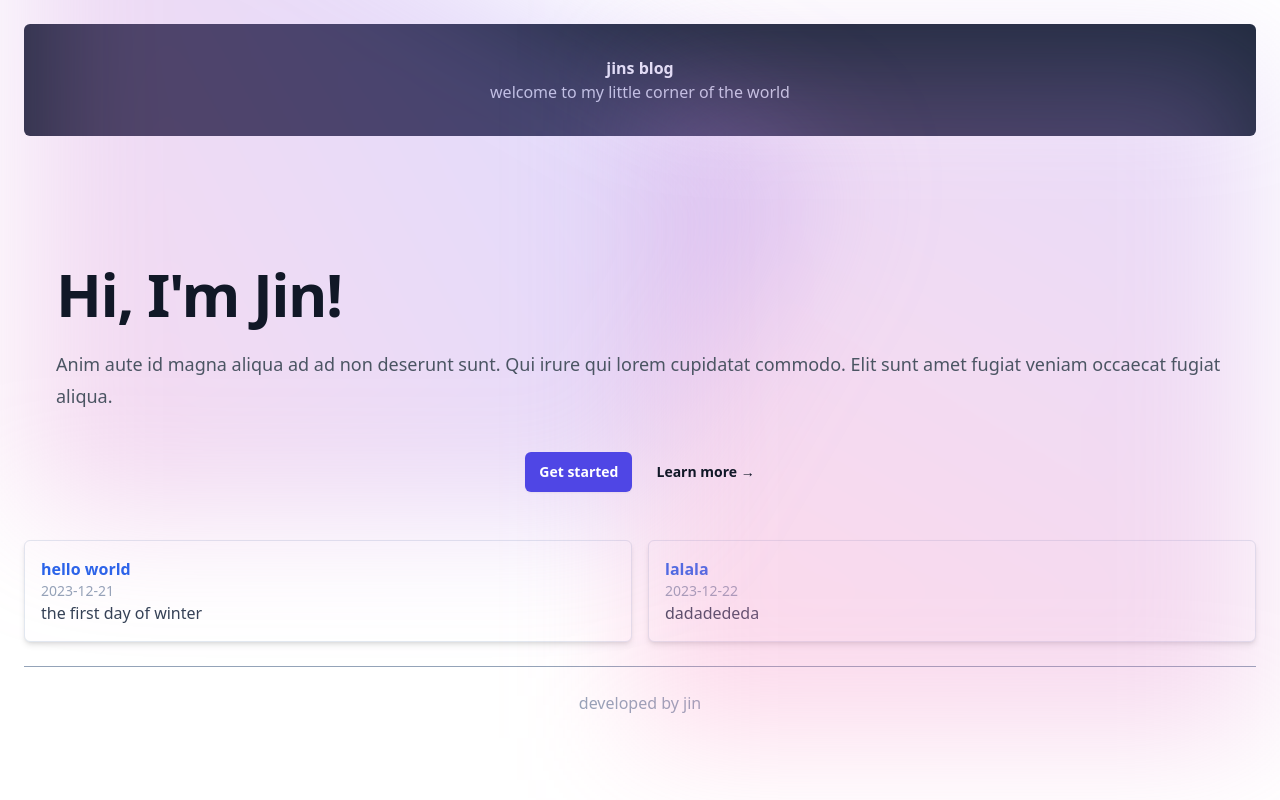
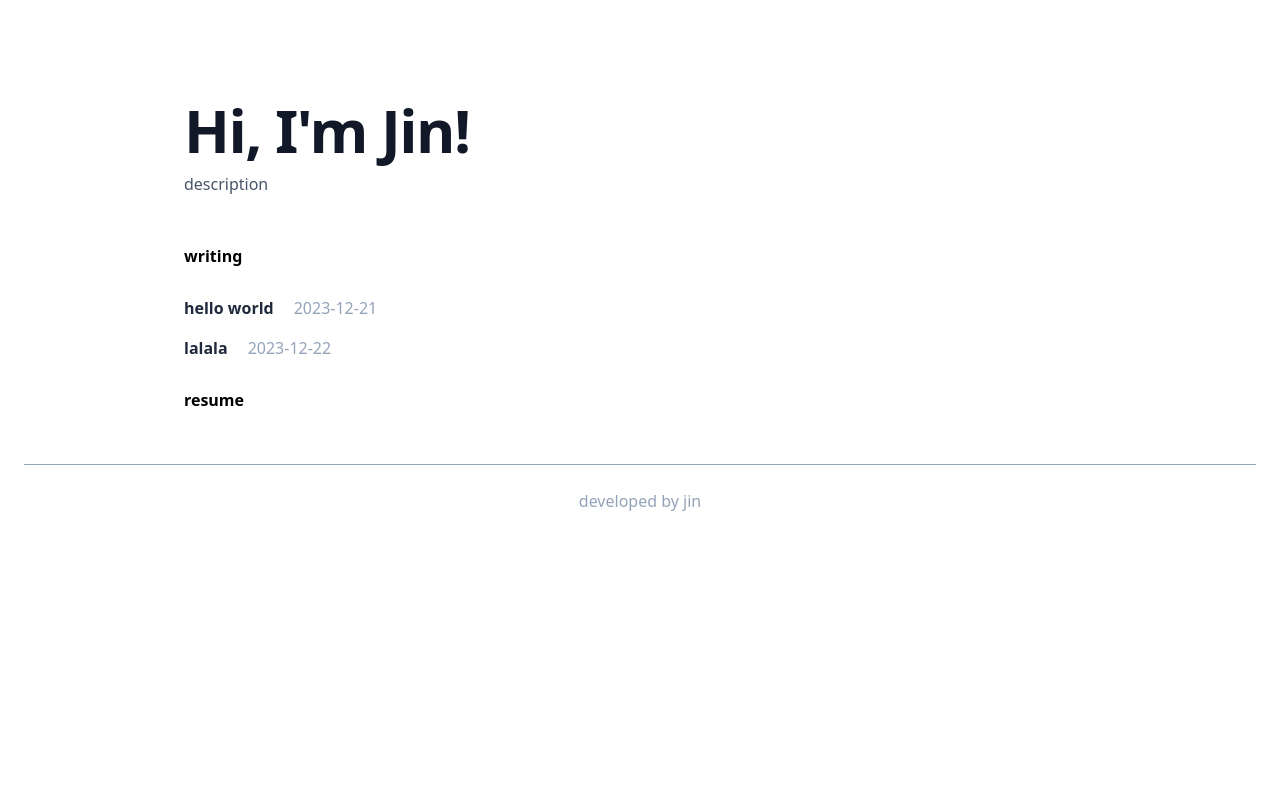
Before and after one commit to jin-lee4/blog, a Next.js app: page / in a window 1280 px wide. Built offline with nearby package versions, Linux system fonts and the light colour scheme.

Commit message:
content components

```diff
--- a/components/PostPreview.tsx
+++ b/components/PostPreview.tsx
@@ -3,12 +3,12 @@ import { PostMetadata } from "./PostMetadata";
 
 const PostPreview = (props: PostMetadata) => {
     return (
-    <div className='border border-slate-200 p-4 rounded-md shadow-md bg-white'>
+    // <div className='border border-slate-200 p-4 rounded-md shadow-md bg-white'>
+    <div className="inline-flex">
     <Link href={`/posts/${props.slug}`}>
-    <h2 className='font-bold text-blue-600 hover:underline'>{props.title}</h2>
+    <h2 className='font-bold text-slate-800 hover:underline'>{props.title}</h2>
     </Link>
-    <p className='text-sm text-slate-400'>{props.date}</p>
-    <p className='text-slate-700'>{props.subtitle}</p>
+    <p className=' text-slate-400 px-5'>{props.date}</p>
   </div>
   );
 };
--- /dev/null
+++ b/components/content.tsx
@@ -0,0 +1,23 @@
+import getPostMetaData from "../components/getPostMetadata";
+import PostPreview from "../components/PostPreview";
+
+const content = () => {
+  const postMetaData = getPostMetaData();
+  const postPreviews = postMetaData.map((post) => (
+    <PostPreview key={post.slug} {...post} />
+  ));
+
+  return (
+    <div className="">
+      <div className="">
+        <h1 className="font-bold text-4x1 py-7">writing</h1>
+        <div className="grid grid-cols-1 gap-4">{postPreviews}</div>
+      </div>
+      <div className=''>
+        <h1 className='font-bold text-4x1 py-7'>resume</h1>
+      </div>
+    </div>
+  );
+};
+
+export default content;
--- /dev/null
+++ b/components/intro.tsx
@@ -0,0 +1,14 @@
+const intro = () => {
+    return (
+        <div className="py-5 space-y-3">
+            <h1 className="text-4xl font-bold tracking-tight text-gray-900 sm:text-6xl">
+              Hi, I'm Jin!
+            </h1>
+            <p className='text-slate-600'>
+                description
+            </p>
+        </div>
+    );
+};
+
+export default intro;
--- a/src/app/layout.tsx
+++ b/src/app/layout.tsx
@@ -17,13 +17,13 @@ export default function RootLayout({
 }) {
 
   const header = (
-    <header>
-      <div className="text-center bg-slate-800 p-8 my-6 rounded-md">
+    <header className="bg-white py-10">
+      {/* <div className="text-center bg-slate-800 p-8 my-6 rounded-md">
         <Link href='/'>
           <h1 className='text-slate-100 font-bold'>jins blog</h1>
           </Link>
         <p className='text-slate-300'>welcome to my little corner of the world</p>
-      </div>
+      </div> */}
     </header>
   );
 
--- a/src/app/page.tsx
+++ b/src/app/page.tsx
@@ -1,20 +1,16 @@
-import getPostMetaData from "../../components/getPostMetadata";
-import PostPreview from "../../components/PostPreview";
 import hero from "../../components/hero";
+import intro from "../../components/intro";
+import content from '../../components/content';
 
 const HomePage = () => {
-  const postMetaData = getPostMetaData();
   const heroComponent = hero();
-  const postPreviews = postMetaData.map((post) => (
-    <PostPreview key={post.slug} {...post} />
-  ));
+  const contentComponent = content();
+  const introComponent = intro();
 
   return (
-    <div>
-      {heroComponent}
-      <div className="grid grid-cols-1 md:grid-cols-2 gap-4">
-        {postPreviews}
-      </div>
+    <div className='container mx-auto px-40'>
+      {introComponent}
+      {contentComponent}
     </div>
   );
 };
```
Also changed, not shown: src/app/globals.css (line endings or trailing spaces).
